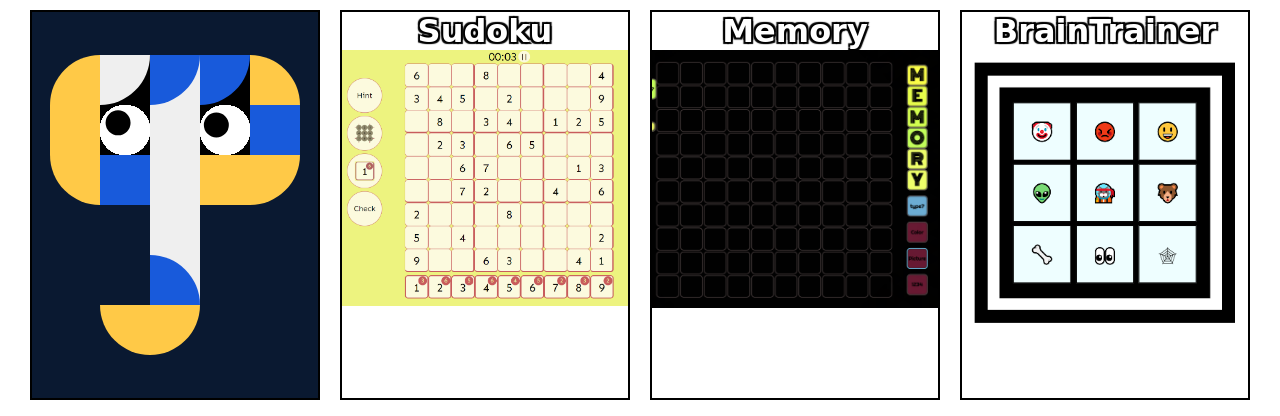
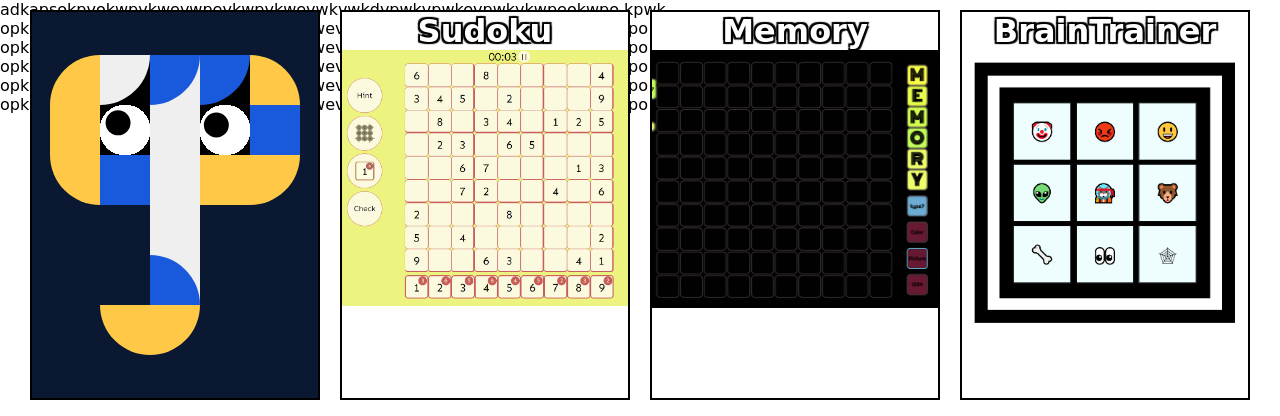
Before and after one commit to LPF33/from-node-to-php, a PHP site: page /views/index.html in a window 1280 px wide. Shown: the top 416 px of the page. Run offline with PHP 8.4, Linux system fonts and the light colour scheme; some web fonts are replaced.

Commit message:
next update

```diff
--- a/public/style.css
+++ b/public/style.css
@@ -30,6 +30,7 @@ body {
     max-height: 150vw;
     padding: 5px;
     margin: 5px;
+    user-select: none;
 }
 
 .card-inner {
@@ -105,3 +106,9 @@ h2 {
 canvas {
     align-self: center;
 }
+
+#background {
+    position: absolute;
+    top: 0;
+    left: 0;
+}
--- a/views/index.html
+++ b/views/index.html
@@ -11,6 +11,15 @@
         <title>Play Games</title>
     </head>
     <body>
+        <div id="background">
+            adkapsokpvokwpvkwevwpevkwpvkwevwkvwkdvpwkvpwkevpwkvkwpeokwpo kpwk
+            opkadkapsokpvokwpvkwevwpevkwpvkwevwkvwkdvpwkvpwkevpwkvkwpeokwpo kpwk
+            opkadkapsokpvokwpvkwevwpevkwpvkwevwkvwkdvpwkvpwkevpwkvkwpeokwpo kpwk
+            opkadkapsokpvokwpvkwevwpevkwpvkwevwkvwkdvpwkvpwkevpwkvkwpeokwpo kpwk
+            opkadkapsokpvokwpvkwevwpevkwpvkwevwkvwkdvpwkvpwkevpwkvkwpeokwpo kpwk
+            opkadkapsokpvokwpvkwevwpevkwpvkwevwkvwkdvpwkvpwkevpwkvkwpeokwpo kpwk
+            opk
+        </div>
         <div id="games">
             <a class="card" href="/about">
                 <div class="card-inner">
```
Also changed, not shown: public/about.css (+7 -0 lines).
